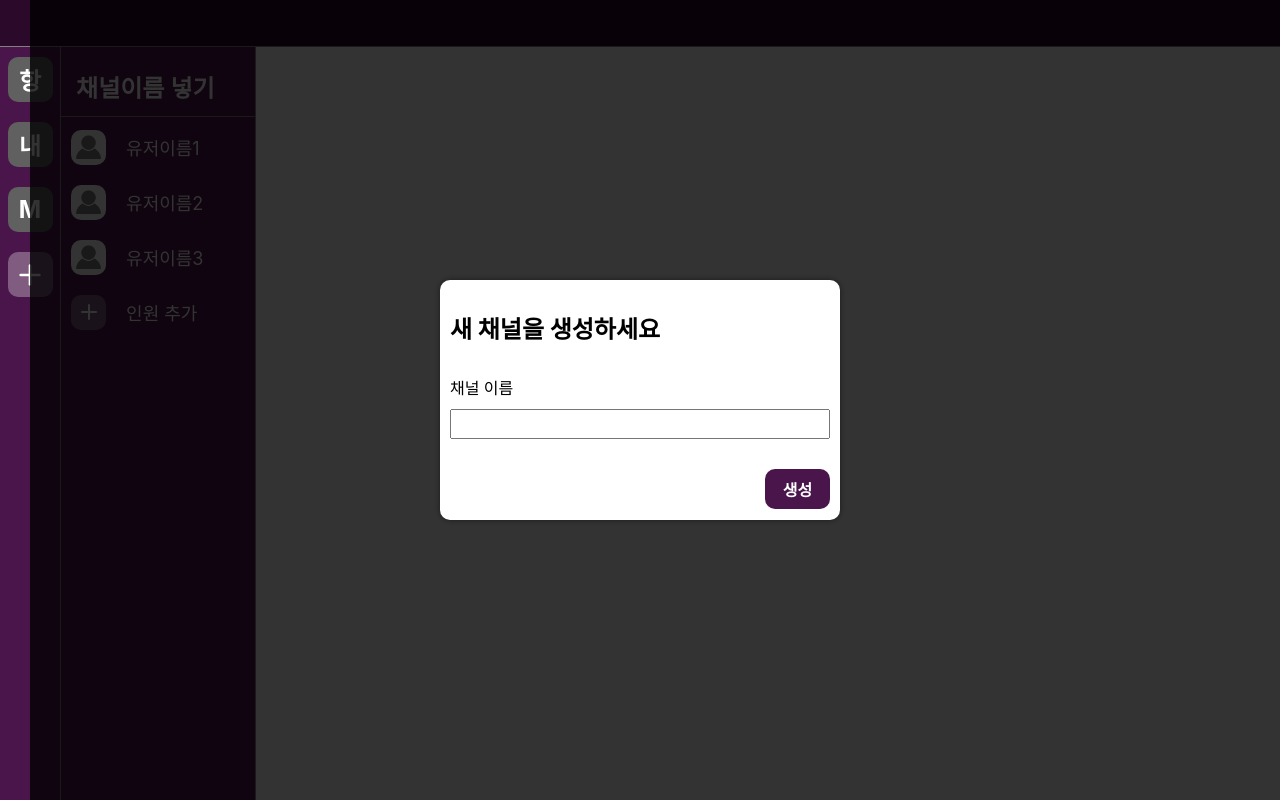
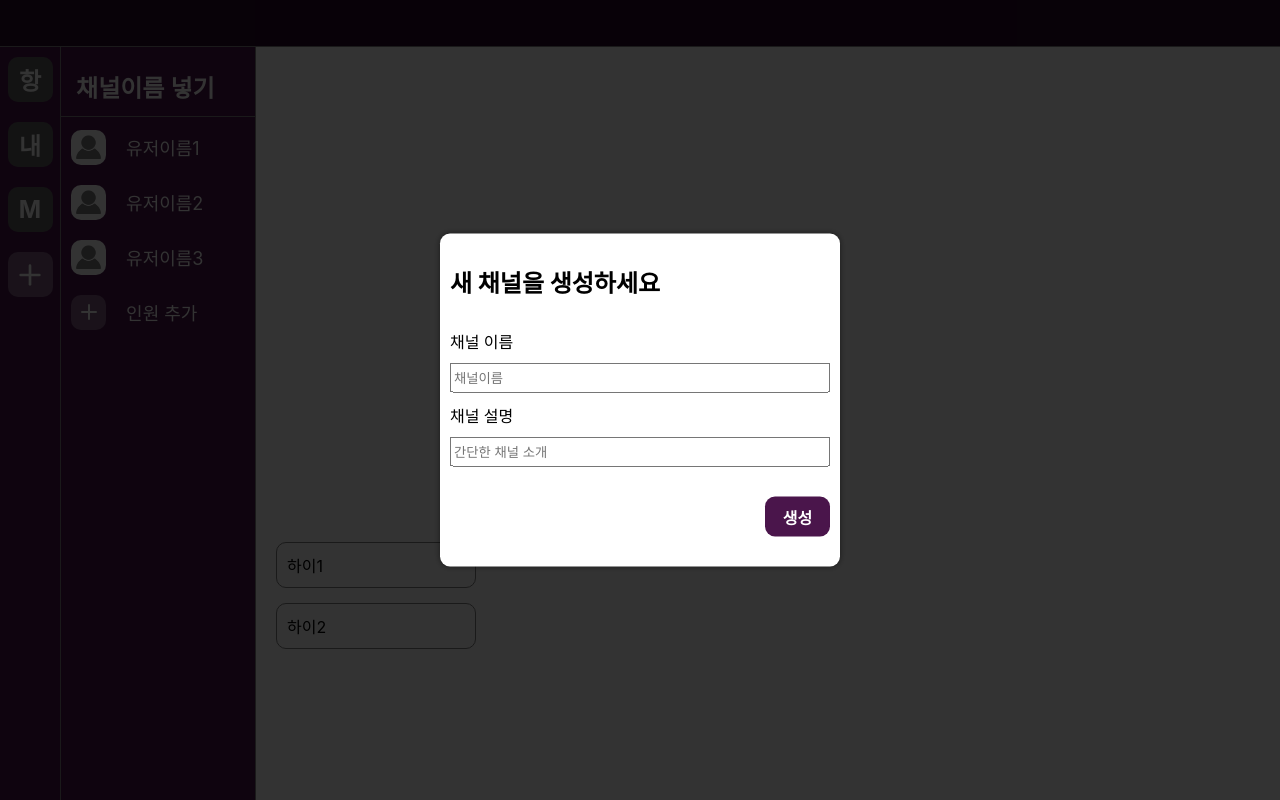
Before and after one commit to IngJun/clone_slack, a React (Create React App) app: page /channel in a window 1280 px wide. Both pictures are taken after a click on the element 30 px from the left and 274 px from the top of the page. Built offline with nearby package versions, Linux system fonts and the light colour scheme.

Commit message:
feat: 채팅메세지박스

```diff
--- a/src/components/ChannelCreator/index.js
+++ b/src/components/ChannelCreator/index.js
@@ -1,3 +1,4 @@
+import useInput from "../../shared/hooks/useInput";
 import {
   ChannelCreatorWrapper,
   ButtonBox,
@@ -8,7 +9,27 @@ import {
   TextBox,
 } from "./style";
 
-const ChannelCreator = () => {
+const ChannelCreator = ({ closeModal }) => {
+  const [channelName, channelNameHandler, setChannelName] = useInput();
+  const [description, descriptionHandler, setDescription] = useInput();
+
+  const submitForm = {
+    channelName: channelName,
+    description: description,
+  };
+  const onSubmit = async () => {
+    if (channelName === "" || description === "") {
+      alert("빈칸없이 작성해주세요");
+      return;
+    } else {
+      console.log(submitForm);
+      setChannelName("");
+      setDescription("");
+      closeModal();
+      // API [POST] api/channel
+    }
+  };
+
   return (
     <ChannelCreatorWrapper>
       <TextBox>
@@ -18,16 +39,22 @@ const ChannelCreator = () => {
       </TextBox>
       <ChannelInputBox>
         <Text>채널 이름</Text>
-        <ChannelInput />
+        <ChannelInput
+          type="text"
+          value={channelName}
+          onChange={channelNameHandler}
+          placeholder={"채널이름"}
+        />
+        <Text>채널 설명</Text>
+        <ChannelInput
+          type="text"
+          value={description}
+          onChange={descriptionHandler}
+          placeholder={"간단한 채널 소개"}
+        />
       </ChannelInputBox>
       <ButtonBox>
-        <SubmitButton
-          onClick={() => {
-            // [POST] api/channel
-          }}
-        >
-          생성
-        </SubmitButton>
+        <SubmitButton onClick={onSubmit}>생성</SubmitButton>
       </ButtonBox>
     </ChannelCreatorWrapper>
   );
--- a/src/components/ChannelCreator/style.js
+++ b/src/components/ChannelCreator/style.js
@@ -1,7 +1,7 @@
 import styled from "styled-components";
 
 export const ChannelCreatorWrapper = styled.div`
-  height: 200px;
+  /* height: 200px; */
   width: 400px;
   padding: 10px;
   display: flex;
--- a/src/components/channelList/index.js
+++ b/src/components/channelList/index.js
@@ -1,5 +1,5 @@
 import { useState } from "react";
-import { FiPlus, IconName } from "react-icons/fi";
+import { FiPlus } from "react-icons/fi";
 
 import ChannelCreator from "../ChannelCreator";
 import Modal from "../common/modal";
@@ -31,12 +31,11 @@ const channels = [
 
 const ChannelList = () => {
   const [modalToggel, setModlaToggle] = useState(false);
-
   const closeModal = () => {
     setModlaToggle(false);
   };
 
-  // [GFT] api/channel/list
+  // [GFT] api/channel/list 채널목록 조회
   return (
     <ChannelListWrapper>
       {channels.map((channel) => (
@@ -54,7 +53,7 @@ const ChannelList = () => {
 
       <Modal visible={modalToggel} closeModal={closeModal}>
         {/* 여기에 원하는 태그 넣어서 사용 */}
-        <ChannelCreator></ChannelCreator>
+        <ChannelCreator closeModal={closeModal}></ChannelCreator>
       </Modal>
     </ChannelListWrapper>
   );
--- /dev/null
+++ b/src/components/chattingList/index.js
@@ -0,0 +1,14 @@
+import { MessageWrapper } from "../message/style";
+import { ChattingListWrapper } from "./style";
+
+const ChattingList = () => {
+  // 채팅 내욜 보여주기
+  return (
+    <ChattingListWrapper>
+      <MessageWrapper>하이1</MessageWrapper>
+      <MessageWrapper>하이2</MessageWrapper>
+    </ChattingListWrapper>
+  );
+};
+
+export default ChattingList;
--- /dev/null
+++ b/src/components/chattingList/style.js
@@ -0,0 +1,11 @@
+import styled from "styled-components";
+
+export const ChattingListWrapper = styled.div`
+  width: 100%;
+  height: 80%;
+  display: flex;
+  gap: 15px;
+  flex-direction: column;
+  justify-content: end;
+  padding-left: 20px;
+`;
--- a/src/components/common/modal/style.js
+++ b/src/components/common/modal/style.js
@@ -6,6 +6,7 @@ export const ModalWrapper = styled.div`
   display: ${(props) => (props.visible ? "block" : "none")};
   position: fixed;
   top: 0;
+  left: 0;
   background-color: rgba(0, 0, 0, 0.8);
   z-index: 99;
   cursor: pointer;
--- /dev/null
+++ b/src/components/message/style.js
@@ -0,0 +1,8 @@
+import styled from "styled-components";
+
+export const MessageWrapper = styled.div`
+  width: 200px;
+  padding: 10px;
+  border: 0.1px solid grey;
+  border-radius: 10px;
+`;
--- a/src/components/userCreator/index.js
+++ b/src/components/userCreator/index.js
@@ -1,3 +1,4 @@
+import useInput from "../../shared/hooks/useInput";
 import {
   UserCreatorWrapper,
   ButtonBox,
@@ -8,7 +9,25 @@ import {
   TextBox,
 } from "./style";
 
-const UserCreator = () => {
+const UserCreator = ({ closeModal }) => {
+  const [username, usernameHandler, setUsername] = useInput();
+
+  const submitForm = {
+    channel_id: 1, // Router연결 후 Params로 수정
+    username: username,
+  };
+  const onSubmit = async () => {
+    if (username === "") {
+      alert("빈칸없이 작성해주세요");
+      return;
+    } else {
+      console.log(submitForm);
+      setUsername("");
+      closeModal();
+      // [POST] api/channel/invite
+    }
+  };
+
   return (
     <UserCreatorWrapper>
       <TextBox>
@@ -18,16 +37,15 @@ const UserCreator = () => {
       </TextBox>
       <ChannelInputBox>
         <Text>추가할 이메일</Text>
-        <ChannelInput />
+        <ChannelInput
+          type="text"
+          value={username}
+          onChange={usernameHandler}
+          placeholder={"초대할 유저 이메일"}
+        />
       </ChannelInputBox>
       <ButtonBox>
-        <SubmitButton
-          onClick={() => {
-            // [POST] api/channel/invite
-          }}
-        >
-          추가
-        </SubmitButton>
+        <SubmitButton onClick={onSubmit}>추가</SubmitButton>
       </ButtonBox>
     </UserCreatorWrapper>
   );
--- a/src/components/userList/index.js
+++ b/src/components/userList/index.js
@@ -1,5 +1,5 @@
 import { useState } from "react";
-import { FiPlus, IconName } from "react-icons/fi";
+import { FiPlus } from "react-icons/fi";
 
 import Modal from "../common/modal";
 import UserCreator from "../userCreator";
@@ -34,11 +34,13 @@ const UserList = () => {
     setModlaToggle(false);
   };
 
+  // [GET] /api/users/{channel_id}
+
   return (
     <UserListWrapper>
       <ChannelInfo>채널이름 넣기</ChannelInfo>
       {userData.map((user) => (
-        <UserContainer>
+        <UserContainer key={user.username}>
           <UserProfileImageBox>
             <UserProfileImage src="images/profile.png" />
           </UserProfileImageBox>
@@ -57,7 +59,7 @@ const UserList = () => {
       </UserContainer>
 
       <Modal visible={modalToggel} closeModal={closeModal}>
-        <UserCreator></UserCreator>
+        <UserCreator closeModal={closeModal}></UserCreator>
       </Modal>
     </UserListWrapper>
   );
--- a/src/pages/mainpage.js
+++ b/src/pages/mainpage.js
@@ -1,5 +1,6 @@
 import styled from "styled-components";
 import ChannelList from "../components/channelList";
+import ChattingList from "../components/chattingList";
 import UserList from "../components/userList";
 
 const MainPage = () => {
@@ -11,7 +12,9 @@ const MainPage = () => {
           <ChannelList />
           <UserList />
         </MenuWrapper>
-        <ChattingWrapper></ChattingWrapper>
+        <ChattingWrapper>
+          <ChattingList></ChattingList>
+        </ChattingWrapper>
       </BodyWrapper>
     </MainPageWrapper>
   );
--- /dev/null
+++ b/src/shared/hooks/useInput.js
@@ -0,0 +1,11 @@
+import { useState } from "react";
+
+const useInput = () => {
+  const [value, setValue] = useState("");
+  const handler = (e) => {
+    setValue(e.target.value);
+  };
+  return [value, handler, setValue];
+};
+
+export default useInput;
```
Also changed, not shown: src/components/message/index.js (added, +12 -0 lines).
